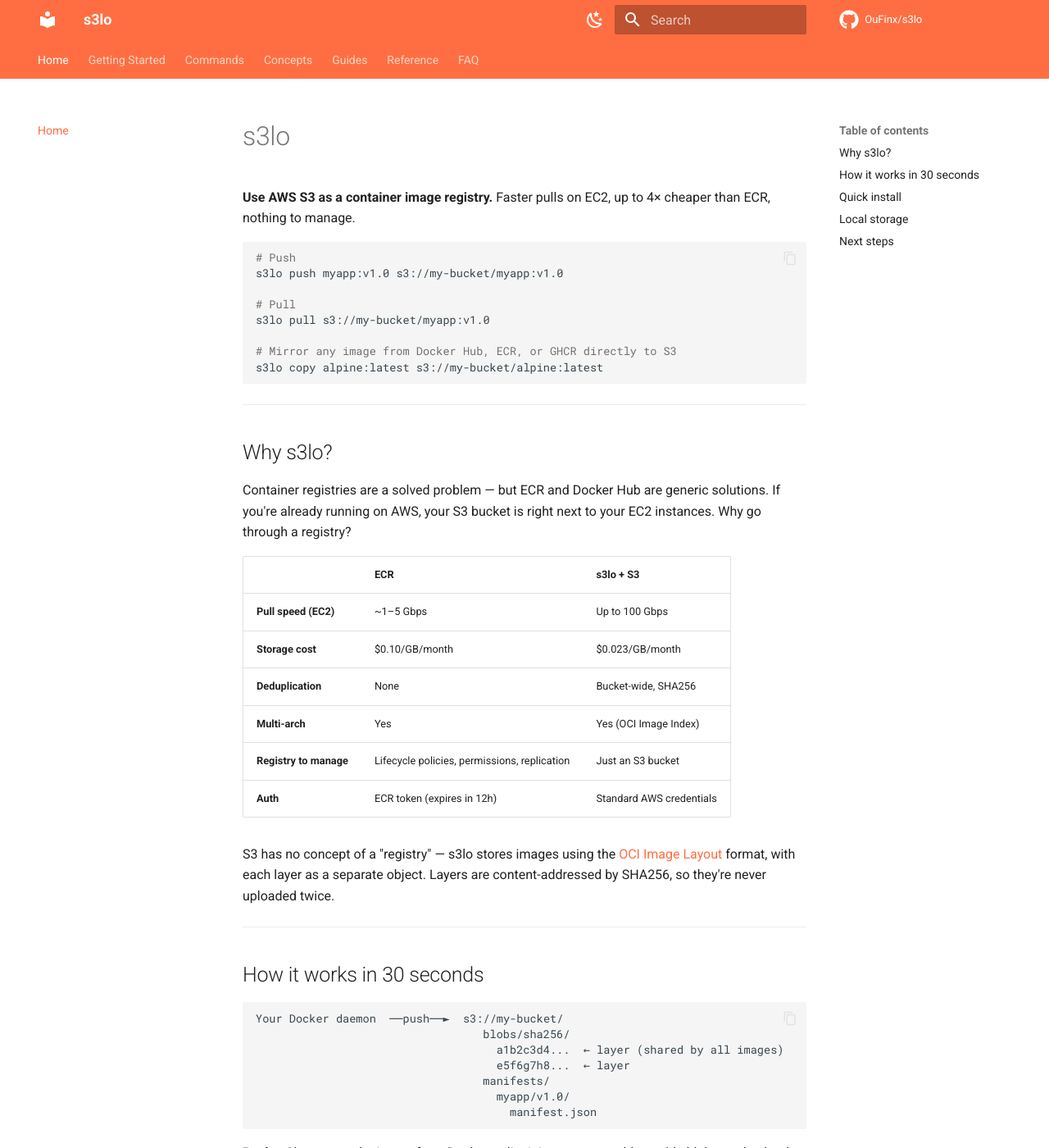
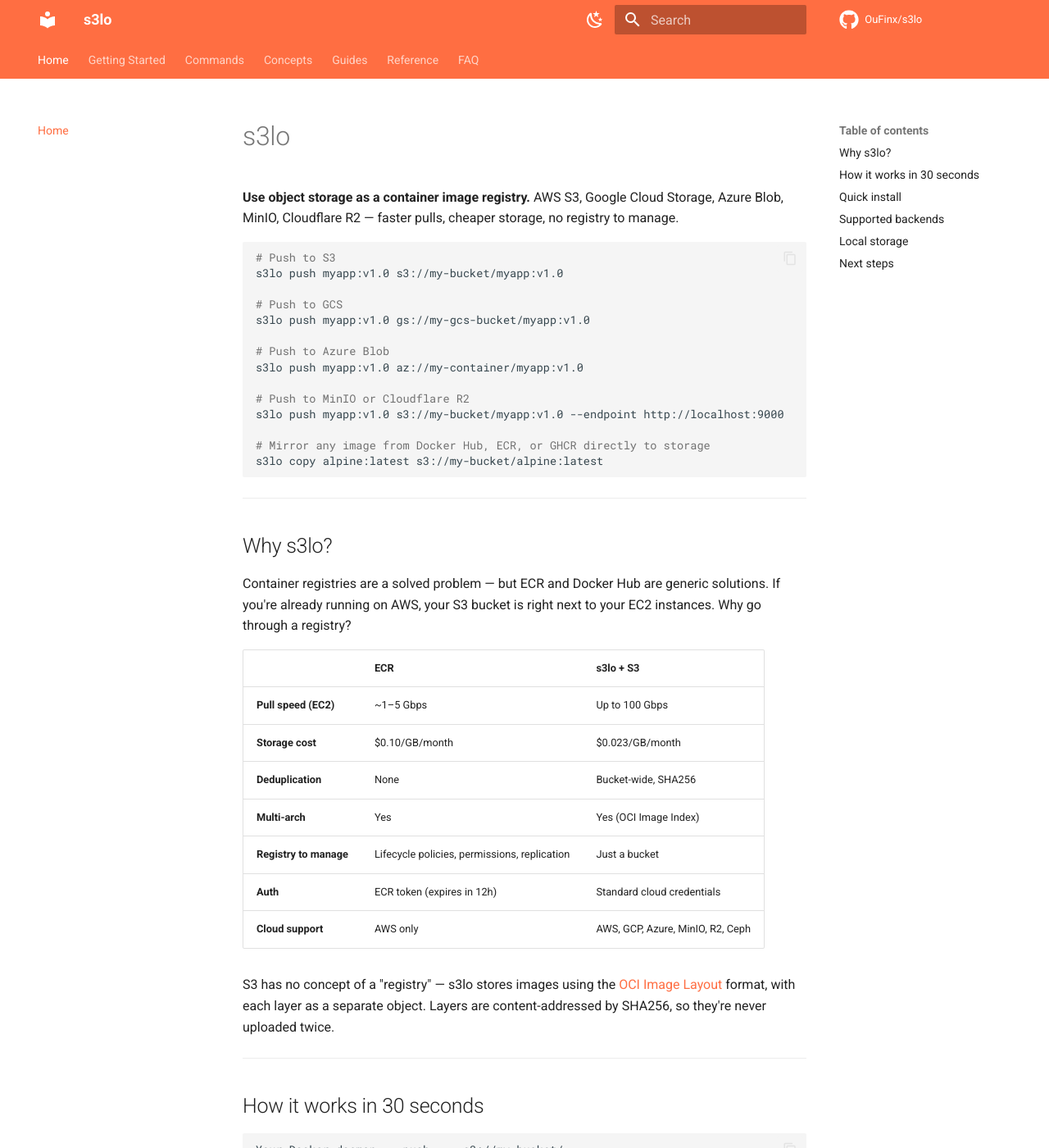
Before and after one commit to OuFinx/s3lo, an MkDocs documentation site: the page built from docs/index.md, in a window 1280 px wide and 1400 px high. Shown: the whole window at 82% size. Built offline with MkDocs 1.6.1 and Material for MkDocs 9.7.7, drawn with Linux system fonts in a browser that asks for light colours; comment, search, counter and statistics services are not loaded; some of the changed text lies outside the part shown.

Commit message:
docs: update index, getting-started, faq, and go-library for v1.10.0
- docs/index.md: rewrite tagline and intro to mention all backends;
  add backends table; update Why table with cloud support row
- docs/getting-started.md: add GCS, Azure, MinIO prerequisites
- docs/faq.md: fix MinIO answer (now officially supported via --endpoint);
  add GCS and Azure FAQ entries
- docs/reference/go-library.md: replace pkg/s3 with pkg/storage; add
  new schemes to ref.Parse examples; add WithEndpoint usage example

````diff
--- a/docs/index.md
+++ b/docs/index.md
@@ -1,15 +1,21 @@
 # s3lo
 
-**Use AWS S3 as a container image registry.** Faster pulls on EC2, up to 4× cheaper than ECR, nothing to manage.
+**Use object storage as a container image registry.** AWS S3, Google Cloud Storage, Azure Blob, MinIO, Cloudflare R2 — faster pulls, cheaper storage, no registry to manage.
 
 ```bash
-# Push
+# Push to S3
 s3lo push myapp:v1.0 s3://my-bucket/myapp:v1.0
 
-# Pull
-s3lo pull s3://my-bucket/myapp:v1.0
+# Push to GCS
+s3lo push myapp:v1.0 gs://my-gcs-bucket/myapp:v1.0
 
-# Mirror any image from Docker Hub, ECR, or GHCR directly to S3
+# Push to Azure Blob
+s3lo push myapp:v1.0 az://my-container/myapp:v1.0
+
+# Push to MinIO or Cloudflare R2
+s3lo push myapp:v1.0 s3://my-bucket/myapp:v1.0 --endpoint http://localhost:9000
+
+# Mirror any image from Docker Hub, ECR, or GHCR directly to storage
 s3lo copy alpine:latest s3://my-bucket/alpine:latest
 ```
 
@@ -25,8 +31,9 @@
 | **Storage cost** | $0.10/GB/month | $0.023/GB/month |
 | **Deduplication** | None | Bucket-wide, SHA256 |
 | **Multi-arch** | Yes | Yes (OCI Image Index) |
-| **Registry to manage** | Lifecycle policies, permissions, replication | Just an S3 bucket |
-| **Auth** | ECR token (expires in 12h) | Standard AWS credentials |
+| **Registry to manage** | Lifecycle policies, permissions, replication | Just a bucket |
+| **Auth** | ECR token (expires in 12h) | Standard cloud credentials |
+| **Cloud support** | AWS only | AWS, GCP, Azure, MinIO, R2, Ceph |
 
 S3 has no concept of a "registry" — s3lo stores images using the [OCI Image Layout](https://github.com/opencontainers/image-spec/blob/main/image-layout.md) format, with each layer as a separate object. Layers are content-addressed by SHA256, so they're never uploaded twice.
 
@@ -74,9 +81,19 @@
 
 ---
 
+## Supported backends
+
+| Scheme | Backend | Auth |
+|--------|---------|------|
+| `s3://` | AWS S3 | Standard AWS credentials |
+| `s3://` + `--endpoint` | MinIO / Cloudflare R2 / Ceph | `AWS_ACCESS_KEY_ID` + `AWS_SECRET_ACCESS_KEY` |
+| `gs://` | Google Cloud Storage | Application Default Credentials |
+| `az://` | Azure Blob Storage | DefaultAzureCredential + `AZURE_STORAGE_ACCOUNT` |
+| `local://` | Local filesystem | None |
+
 ## Local storage
 
-No AWS account? Use `local://` to store images on your filesystem:
+No cloud account? Use `local://` to store images on your filesystem:
 
 ```bash
 s3lo init --local ./local-s3
@@ -84,7 +101,7 @@
 s3lo pull local://./local-s3/myapp:v1.0
 ```
 
-Local storage uses the same OCI layout as S3. All commands work with both `s3://` and `local://` references.
+Local storage uses the same OCI layout as all other backends. All commands work identically across schemes.
 
 ---
 
````
Also changed, not shown: docs/faq.md (+34 -2 lines), docs/getting-started.md (+3 -0 lines), docs/reference/go-library.md (+25 -5 lines).
